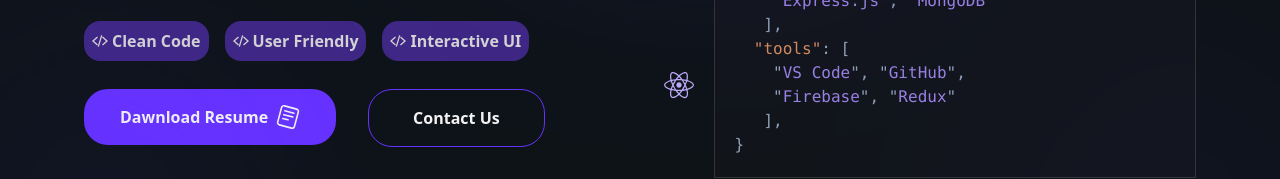
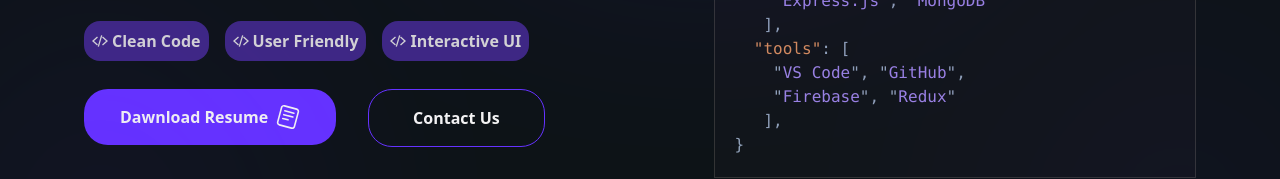
Before and after one commit to kalidashodekare14/Portfolio, a Next.js app: page / in a window 1280 px wide. Shown: the part 394-573 px from the top of the page. Built offline with nearby package versions, Linux system fonts and the light colour scheme.

Commit message:
HeroSection Update

```diff
--- a/components/HeroSection/HeroSection1.tsx
+++ b/components/HeroSection/HeroSection1.tsx
@@ -361,9 +361,9 @@ const HeroSection1 = () => {
                     </div>
                 </motion.div>
                 {/* Skill motion */}
-                <div className="absolute reactDesign top-100 left-150 text-[#beabf8] text-3xl">
+                {/* <div className="absolute reactDesign top-100 left-150 text-[#beabf8] text-3xl">
                     <FaReact />
-                </div>
+                </div> */}
             </div>
             {/* Background color */}
             <motion.div
```
